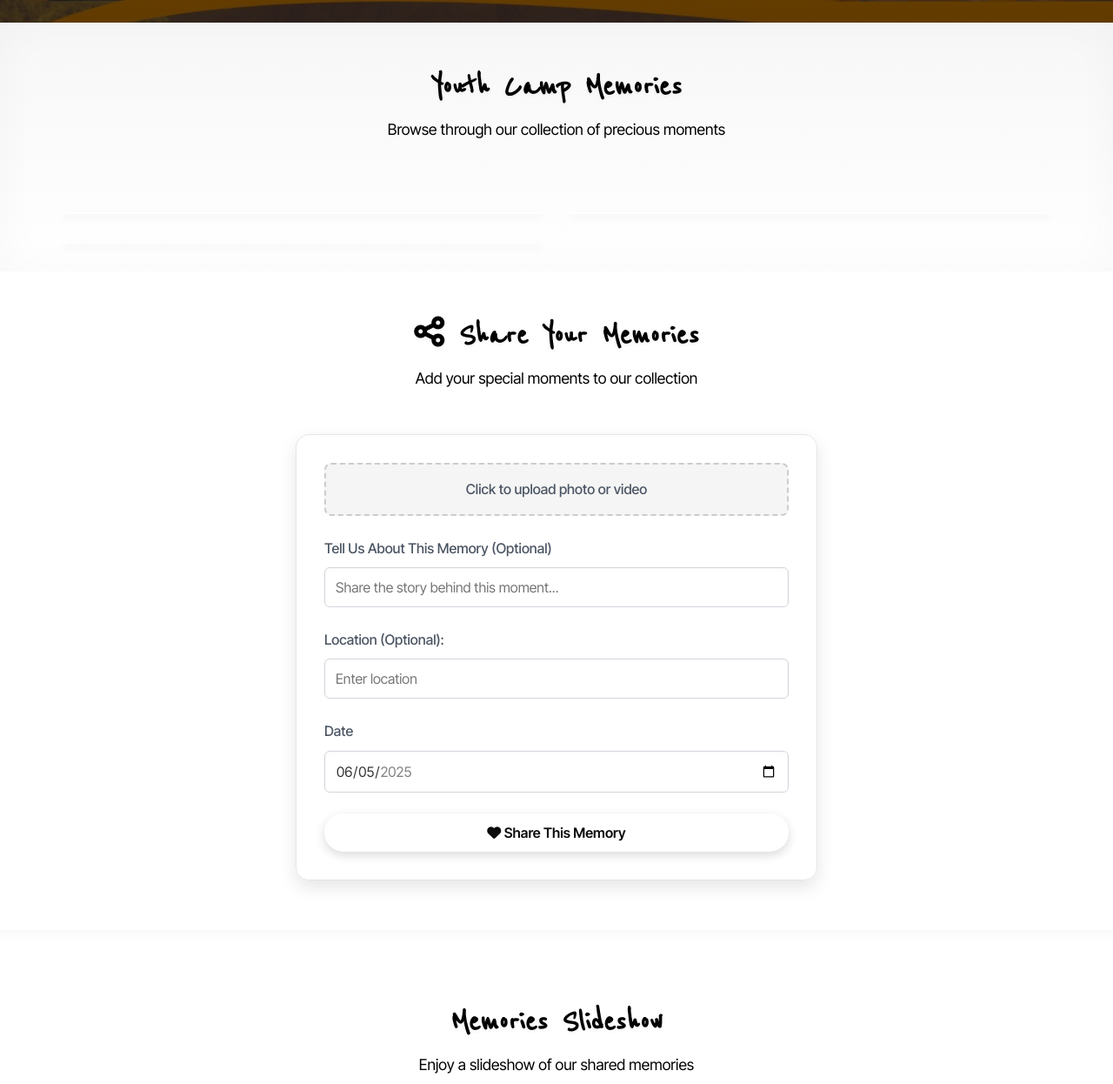
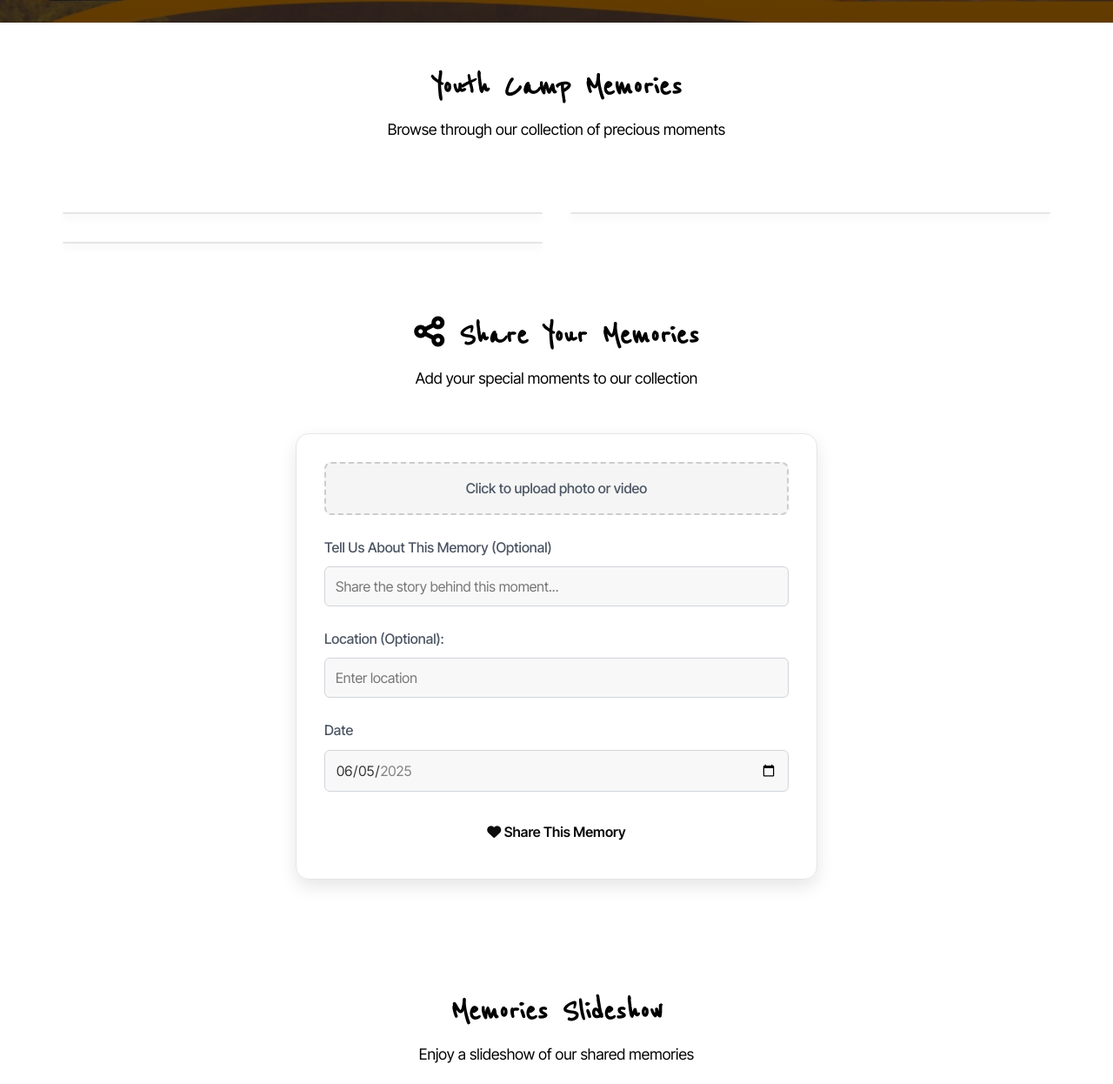
Before and after one commit to johno948/youth, a plain HTML site: page index.html in a window 1280 px wide. Shown: the part 774-2020 px from the top of the page at 87% size. Drawn offline with nearby package versions, Linux system fonts and the light colour scheme; no server answers.

Commit message:
Update style.css

```diff
--- a/style.css
+++ b/style.css
@@ -339,142 +339,6 @@ nav {
     background: #fff;
 }
 
-/* Enhanced Section Styling */
-section {
-    position: relative;
-    overflow: hidden;
-}
-
-/* Add subtle gradient overlays */
-section::before {
-    content: '';
-    position: absolute;
-    top: 0;
-    left: 0;
-    right: 0;
-    height: 120px;
-    background: linear-gradient(180deg,
-        rgba(255,255,255,0.05) 0%,
-        rgba(255,255,255,0) 100%);
-    pointer-events: none;
-}
-
-/* Gallery Section Enhancement */
-.gallery-section {
-    background: linear-gradient(to bottom,
-        rgba(245,245,245,0.8) 0%,
-        rgba(255,255,255,1) 100%);
-    box-shadow: inset 0 0 50px rgba(0,0,0,0.03);
-}
-
-/* Upload Section Enhancement */
-.upload-section {
-    position: relative;
-}
-
-.upload-card {
-    backdrop-filter: blur(10px);
-    background: rgba(255, 255, 255, 0.8);
-    border: 1px solid rgba(255, 255, 255, 0.3);
-}
-
-/* Slideshow Section Enhancement */
-.slideshow-section {
-    background: linear-gradient(45deg,
-        rgba(248,248,248,1) 0%,
-        rgba(252,252,252,1) 100%);
-    box-shadow:
-        inset 0 20px 20px -20px rgba(0,0,0,0.05),
-        inset 0 -20px 20px -20px rgba(0,0,0,0.05);
-}
-
-/* Confession Section Enhancement */
-.confession-section {
-    background: linear-gradient(180deg,
-        rgba(250,250,250,1) 0%,
-        rgba(255,255,255,1) 50%,
-        rgba(250,250,250,1) 100%);
-}
-
-.confession-marquee-container {
-    backdrop-filter: blur(8px);
-    background: rgba(255, 255, 255, 0.7);
-    border: 1px solid rgba(255, 255, 255, 0.2);
-    box-shadow:
-        0 4px 24px rgba(0,0,0,0.08),
-        inset 0 0 0 1px rgba(255,255,255,0.4);
-}
-
-.confession-form-container {
-    backdrop-filter: blur(12px);
-    background: rgba(255, 255, 255, 0.85);
-    border: 1px solid rgba(255, 255, 255, 0.3);
-    box-shadow:
-        0 8px 32px rgba(0,0,0,0.08),
-        inset 0 0 0 1px rgba(255,255,255,0.5);
-}
-
-/* Section Headers Enhancement */
-.section-header {
-    position: relative;
-    z-index: 2;
-}
-
-.section-header h2 {
-    text-shadow: 0 2px 4px rgba(0,0,0,0.05);
-}
-
-.section-header p {
-    text-shadow: 0 1px 2px rgba(0,0,0,0.03);
-}
-
-/* Memory Items Enhancement */
-.memory-item {
-    backdrop-filter: blur(8px);
-    background: rgba(255, 255, 255, 0.9);
-    border: 1px solid rgba(255, 255, 255, 0.2);
-    box-shadow:
-        0 4px 20px rgba(0,0,0,0.08),
-        inset 0 0 0 1px rgba(255,255,255,0.4);
-    transition: transform 0.3s ease, box-shadow 0.3s ease;
-}
-
-.memory-item:hover {
-    transform: translateY(-5px);
-    box-shadow:
-        0 8px 28px rgba(0,0,0,0.12),
-        inset 0 0 0 1px rgba(255,255,255,0.6);
-}
-
-/* Form Elements Enhancement */
-input, textarea {
-    backdrop-filter: blur(4px);
-    background: rgba(255, 255, 255, 0.9);
-    border: 1px solid rgba(0,0,0,0.08);
-    box-shadow:
-        inset 0 2px 4px rgba(0,0,0,0.02),
-        0 0 0 1px rgba(255,255,255,0.6);
-}
-
-/* Button Enhancement */
-.submit-btn, .cta-button {
-    backdrop-filter: blur(4px);
-    background: linear-gradient(135deg,
-        rgba(51,51,51,0.95) 0%,
-        rgba(34,34,34,0.95) 100%);
-    box-shadow:
-        0 4px 12px rgba(0,0,0,0.15),
-        inset 0 1px 1px rgba(255,255,255,0.1);
-    transition: transform 0.3s ease, box-shadow 0.3s ease;
-}
-
-.submit-btn:hover, .cta-button:hover {
-    transform: translateY(-2px);
-    box-shadow:
-        0 6px 16px rgba(0,0,0,0.2),
-        inset 0 1px 1px rgba(255,255,255,0.2);
-}
-
 /* Gallery Section */
 .section-header {
     font-family: "Inter Tight", sans-serif;
```
